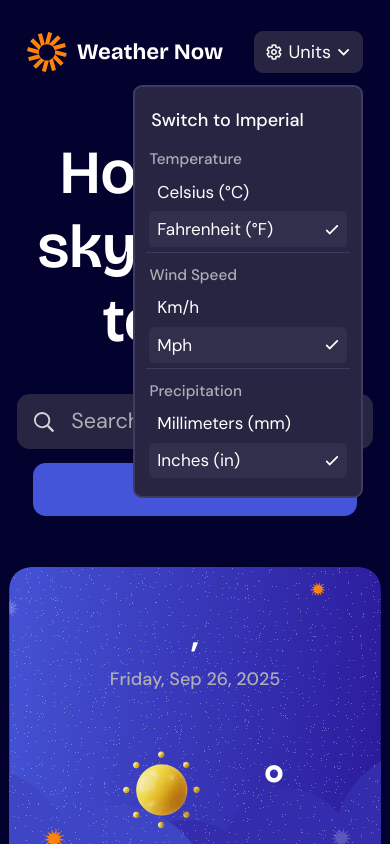
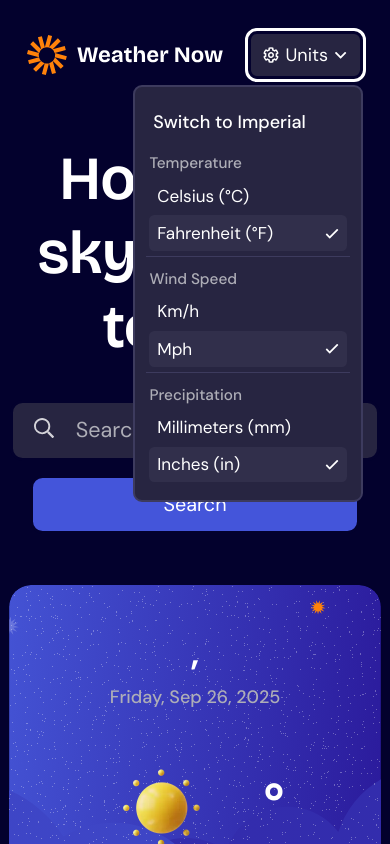
Before and after one commit to RamezKhaled77/React-Weather-App, a React (Create React App) app: page / in a window 390 px wide. Both pictures are taken after a click on the button "Units". Shown: the top 844 px of the page. Built offline with nearby package versions, Linux system fonts and the light colour scheme.

Commit message:
reminder => (api error, search history) cases

```diff
--- a/src/components/DaysDropdownMenu.js
+++ b/src/components/DaysDropdownMenu.js
@@ -33,8 +33,16 @@ export function DropdownItem({ day, selected, onClick }) {
   //   console.log("from dropdown", selected);
   return (
     <li
+      tabIndex={0}
+      role="button"
       className={`dropdown-item ${selected ? "selected" : ""}`}
       onClick={onClick}
+      onKeyDown={(e) => {
+        if (e.key === "Enter" || e.key === " ") {
+          e.preventDefault();
+          onClick();
+        }
+      }}
     >
       {day}
     </li>
--- a/src/components/UnitsDropdownMenu.js
+++ b/src/components/UnitsDropdownMenu.js
@@ -22,16 +22,21 @@ function UnitsDropdownMenu({
 }) {
   return (
     <div className="dropdown-container">
-      <button className="dropdown-button" onClick={toggleMenu}>
+      <button tabIndex={0} className="dropdown-button" onClick={toggleMenu}>
         <img src="./assets/images/icon-units.svg" alt="units" />
         Units
         <img src="./assets/images/icon-dropdown.svg" alt="units dropdown" />
       </button>
 
       <div className={`dropdown-menu ${unitsIsOpen ? "show" : ""}`}>
-        <h5 className="switch-imperial" value="imperial" onClick={handleSwitch}>
+        <button
+          tabIndex={0}
+          className="switch-imperial"
+          value="imperial"
+          onClick={handleSwitch}
+        >
           Switch to {isImperial ? "Metric" : "Imperial"}
-        </h5>
+        </button>
 
         {units.map((unit) => (
           <DropdownSection
--- a/src/index.css
+++ b/src/index.css
@@ -83,27 +83,35 @@ header {
     }
 
     input {
-      padding-left: 3rem;
+      padding-left: 3.5rem;
       position: relative;
       font-size: 1.2rem;
       caret-color: var(--Neutral-300);
       flex: 1;
+      transition: background-color 0.3s;
+      border: 3px solid var(--Neutral-900);
       background-color: var(--Neutral-800);
+      &:hover {
+        background-color: var(--Neutral-700);
+      }
       &::placeholder {
         color: var(--Neutral-300);
+      }
+      &:focus {
+        outline: 3px solid var(--Neutral-0);
       }
     }
 
     button {
+      border: 3px solid var(--Neutral-900);
       background-color: var(--Blue-500);
       font-size: 1.1rem;
-      transition: all 0.5s;
-      -webkit-transition: all 0.5s;
-      -moz-transition: all 0.5s;
-      -ms-transition: all 0.5s;
-      -o-transition: all 0.5s;
+      transition: background-color 0.5s;
       &:hover {
         background-color: var(--Blue-700);
+      }
+      &:focus {
+        outline: 3px solid var(--Blue-500);
       }
     }
 
@@ -330,11 +338,6 @@ header {
         font-weight: 500;
       }
 
-      span {
-        padding: 0.5rem 0.8rem;
-        background-color: red;
-      }
-
       .dropdown-container {
         .dropdown-button {
           background-color: var(--Neutral-600);
@@ -348,8 +351,7 @@ header {
           .dropdown-item {
             cursor: pointer;
             padding: 0.5rem 0.9rem;
-            /*background-color: gold;
-            */
+            border: 2px solid transparent;
             transition: all 0.4s;
             border-radius: 0.4rem;
             -webkit-border-radius: 0.4rem;
@@ -359,6 +361,10 @@ header {
             &.selected,
             &:hover {
               background-color: var(--Neutral-700);
+            }
+            &:focus {
+              border-color: var(--Neutral-900);
+              outline: 2px solid var(--Neutral-0);
             }
           }
         }
@@ -414,14 +420,6 @@ header {
         }
       }
     }
-
-    /* ::-webkit-scrollbar {
-      width: 0.5rem;
-    }
-    ::-webkit-scrollbar-thumb {
-      background: red;
-      border-radius: 10px;
-    } */
   }
 }
 
@@ -431,16 +429,25 @@ header {
   width: fit-content;
 
   .dropdown-button {
+    border: 3px solid transparent;
     background-color: var(--Neutral-800);
     padding: 0.5rem 0.7rem;
     border-radius: 0.5rem;
     display: flex;
     align-items: center;
     gap: 0.7rem;
+    transition: background-color 0.3s;
     -webkit-border-radius: 0.5rem;
     -moz-border-radius: 0.5rem;
     -ms-border-radius: 0.5rem;
     -o-border-radius: 0.5rem;
+    &:focus {
+      border-color: var(--Neutral-900);
+      outline: 3px solid var(--Neutral-0);
+    }
+    &:hover {
+      background-color: var(--Neutral-700);
+    }
   }
 
   .dropdown-menu {
@@ -464,6 +471,9 @@ header {
     }
 
     .switch-imperial {
+      border: 2px solid transparent;
+
+      width: 95%;
       padding: 0.5rem 0.3rem;
       font-weight: 500;
       cursor: pointer;
@@ -476,6 +486,11 @@ header {
 
       &:hover {
         background-color: var(--Neutral-700);
+      }
+      &:focus {
+        border-color: var(--Neutral-900);
+
+        outline: 2px solid var(--Neutral-0);
       }
     }
 
@@ -517,11 +532,17 @@ header {
 @media screen and (max-width: 1124px) {
   .weather-container {
     grid-template-columns: 1fr;
+    padding: 0.5rem;
 
     .weather-sec,
     aside {
       width: 100%;
       margin: 0 auto;
+    }
+  }
+  .hero-sec {
+    form {
+      width: 65%;
     }
   }
 }
@@ -532,6 +553,11 @@ header {
       .daily-forecast {
         grid-template-columns: repeat(4, 1fr);
       }
+    }
+  }
+  .hero-sec {
+    h1 {
+      text-align: center;
     }
   }
 }
```
